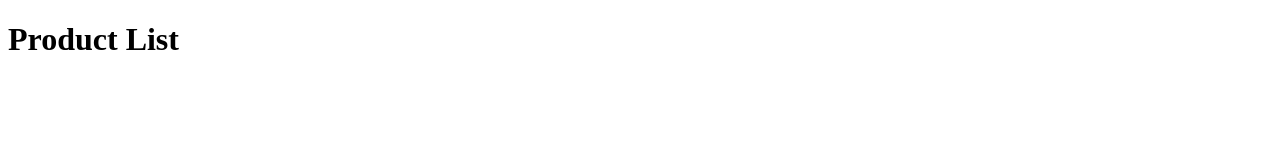
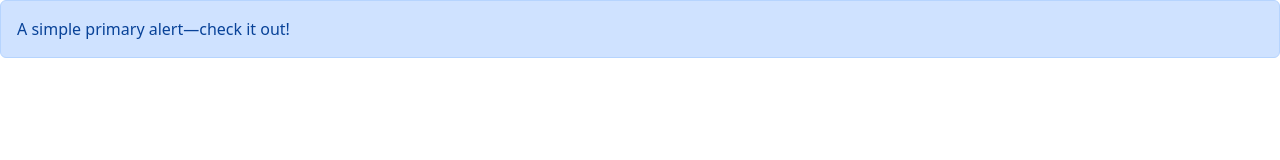
Before and after one commit to GagandeepRamgiri/GaganRam-Example, a plain HTML site: page product.html in a window 1280 px wide. Drawn offline with nearby package versions, Linux system fonts and the light colour scheme.

Commit message:
Product html file added with CSS

```diff
--- a/product.html
+++ b/product.html
@@ -4,9 +4,13 @@
     <meta charset="UTF-8">
     <meta http-equiv="X-UA-Compatible" content="IE=edge">
     <meta name="viewport" content="width=device-width, initial-scale=1.0">
+    <link href="https://cdn.jsdelivr.net/npm/bootstrap@5.2.0/dist/css/bootstrap.min.css" rel="stylesheet" integrity="sha384-gH2yIJqKdNHPEq0n4Mqa/HGKIhSkIHeL5AyhkYV8i59U5AR6csBvApHHNl/vI1Bx" crossorigin="anonymous">
+
     <title>Product</title>
 </head>
 <body>
-    <h1>Product List </h1>
+    <div class="alert alert-primary" role="alert">
+        A simple primary alert—check it out!
+      </div>
 </body>
 </html>
```
